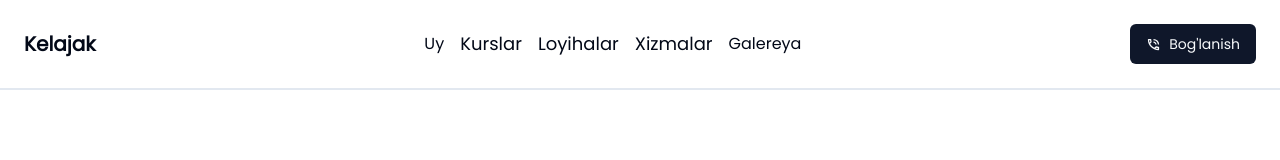
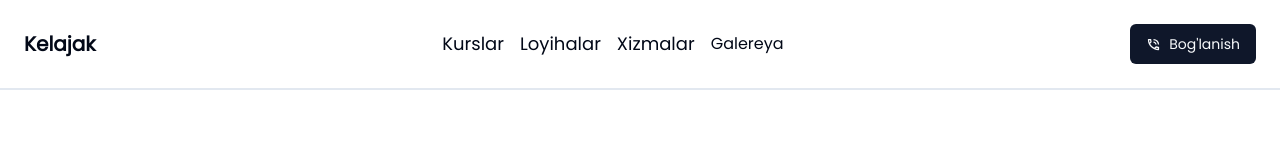
Before and after one commit to abdulakimov/next-kelajak-akademiyasi, a Next.js app: page / in a window 1280 px wide. Shown: the top 160 px of the page. Built offline with nearby package versions, Linux system fonts and the light colour scheme.

Commit message:
Finishing Navbar component

```diff
--- a/components/navbar.tsx
+++ b/components/navbar.tsx
@@ -17,7 +17,6 @@ function Navbar() {
       <nav className='w-full p-6 flex flex-row justify-between items-center border-b-2 backdrop-blur-sm fixed z-10'>
         <h1 className='cursor-pointer text-xl font-bold'>Kelajak</h1>
         <ul className='flex flex-row gap-4 items-center max-sm:hidden'>
-          <li className='cursor-pointer'>Uy</li>
           <li className='cursor-pointer text-lg'>Kurslar</li>
           <li className='cursor-pointer text-lg'>Loyihalar</li>
           <li className='cursor-pointer text-lg'>Xizmalar</li>
@@ -34,7 +33,6 @@ function Navbar() {
 
       <div className={`sm:hidden fixed top-0 left-0 w-full border-b-4 pt-32 h-screen gap-20 backdrop-blur-md flex flex-col items-center -translate-x-full transition-transform duration-300 ease-in-out ${isOpen ? "translate-x-0" : "translate-x-full"}`}>
         <ul className='flex flex-col gap-8 items-center '>
-          <li className='cursor-pointer text-lg'>Uy</li>
           <li className='cursor-pointer text-lg'>Kurslar</li>
           <li className='cursor-pointer text-lg'>Loyihalar</li>
           <li className='cursor-pointer text-lg'>Xizmalar</li>
```
